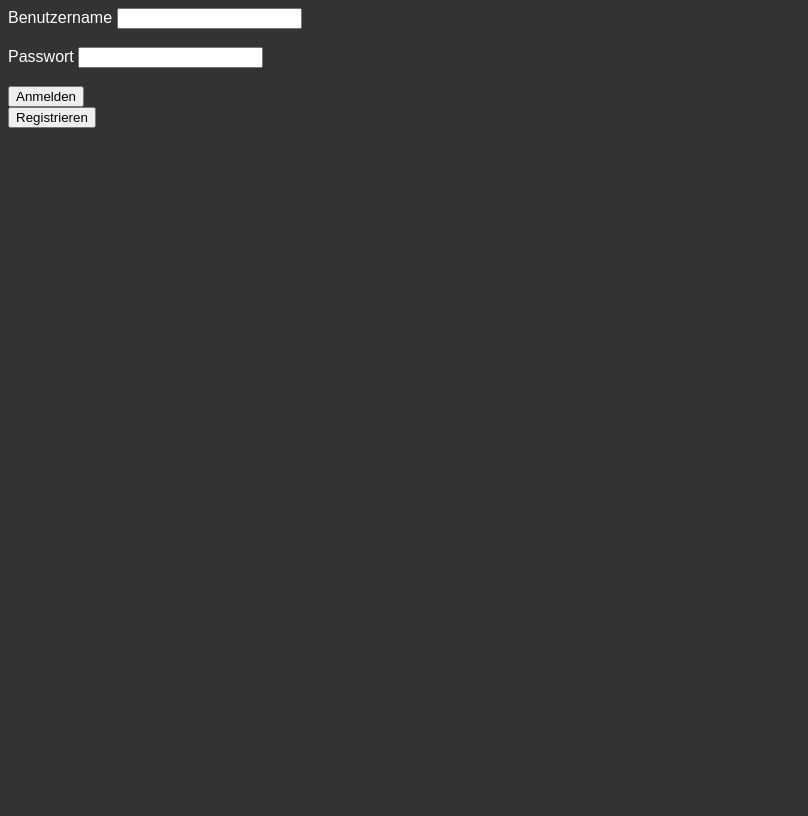
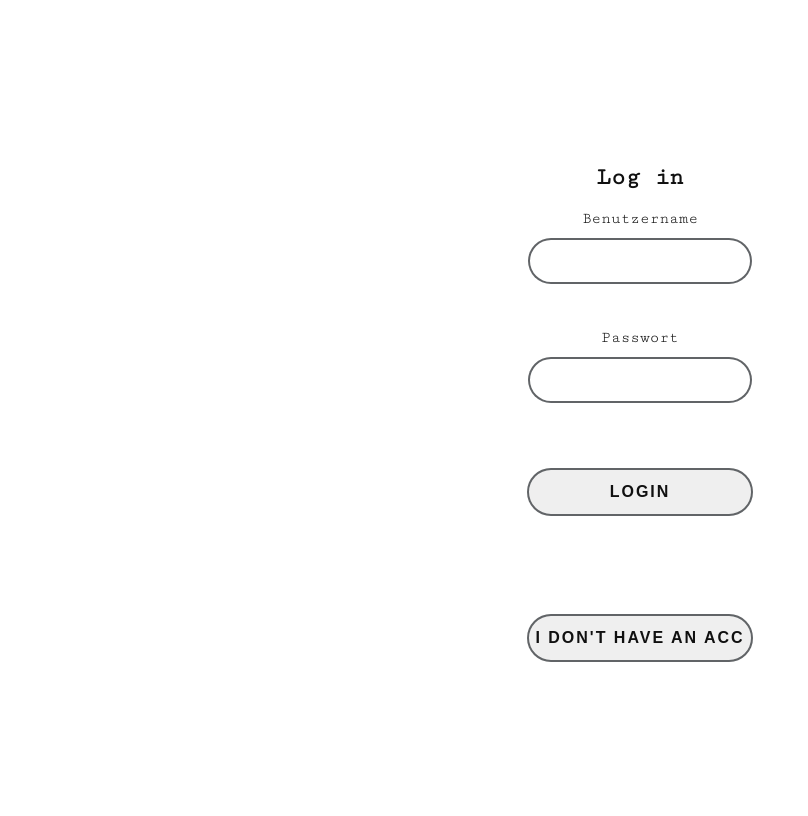
Before and after one commit to TheresiaCat/GPT2SpeechCK, a PHP site: page /login.html in a window 1280 px wide. Shown: the whole page, without its empty margins (0-808 px from the left). Before the commit the page ends 128 px from the top, so only its background shows below. Run offline with PHP 8.4, Linux system fonts and the light colour scheme.

Commit message:
Redesign login Fenster

```diff
--- a/login.html
+++ b/login.html
@@ -12,14 +12,15 @@
 	<meta name="author" content="Catrin">
 	<meta name="page-topic" content="Speech GPT">
 	<meta name="expires" content="0">
-	<link rel="stylesheet" href="style.css">
+	<link rel="stylesheet" href="../mystyle.css">
 </head>
 
 
 
 <body>
-		</header>
+		<div class="container">
 		<main class="login">
+			<h2>Log in</h2>
 			<form action="./PHP/login.php" method="POST">
 				<label for="username">Benutzername</label>
 				<input id="username" type="text" name="username">
@@ -27,12 +28,14 @@
 				<label for="password">Passwort</label>
 				<input id="password" type="password" name="password">
 				<br><br>
-				<button id="anmelden-button">Anmelden</button>
+				<button id="anmelden-button">login</button>
 			</form>
+			<br><br><br><br>
 			<form action="register.html" method="GET">
-				<button id="register">Registrieren</button>
+				<button id="register">I don't have an acc</button>
 			</form>
 		</main>
+		</div>
 	</div>
 
 	<script src="https://code.jquery.com/jquery-3.3.1.slim.min.js"
--- a/mystyle.css
+++ b/mystyle.css
@@ -24,7 +24,7 @@ p{
 
 
 /* Buttons */
-input {
+input, button {
     display: inline-block;
     outline: none;
     cursor: pointer;
@@ -142,7 +142,7 @@ input {
 }
 
 #message-input {
-    width: 40vw;
+    width: 42vw;
     padding: 12px 20px;
     margin: 0 auto;
     box-sizing: border-box;
@@ -152,3 +152,56 @@ input {
     border-radius: 25px;
     border: none;
 }
+
+
+/*login & register fenster*/
+.container {
+    max-width: 40em;
+    margin: 0 auto 0;
+    position: relative;
+    display: flex;
+    align-items: center; /* Vertikal zentrieren */
+    justify-content: center; /* Horizontal zentrieren */
+    height: 100vh; /* 100% der Bildschirmhöhe */
+  }
+
+  .login {
+    font-family: 'CutiveMono-Regular', monospace;
+    text-align: center;
+  }
+
+  form {
+    display: flex;
+    flex-direction: column;
+    align-items: center;
+  }
+
+  label {
+    font-family: 'CutiveMono-Regular', monospace;
+  }
+
+  input {
+    box-sizing: border-box;
+    padding: 8px;
+    margin: 10px 0;
+    width: 100%;
+  }
+
+
+  #anmelden-button,
+#register {
+    box-sizing: border-box;
+    padding: 8px;
+    margin: 10px 0;
+    width: 100%;
+  margin-top: 20px;
+  cursor: pointer;
+  border: none;
+  border-radius: 25px;
+  font-size: 16px;
+}
+
+#anmelden-button:hover,
+#register:hover {
+  background-color: #7f1cb3;
+}
```
